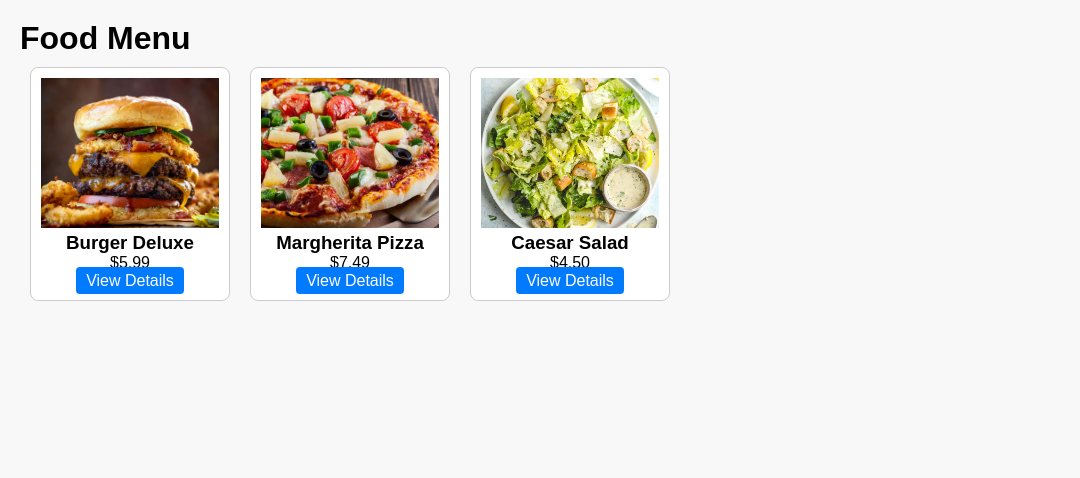
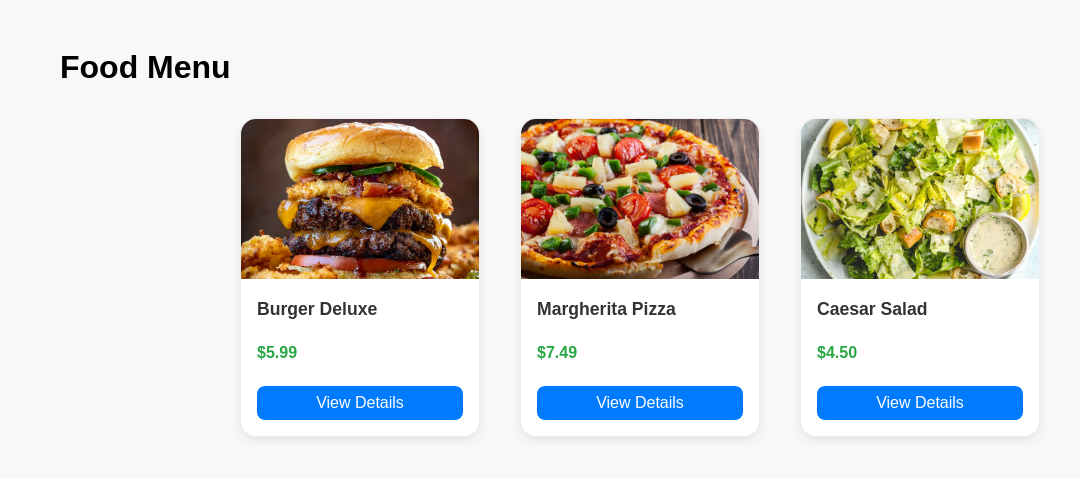
Before and after one commit to Mounir-88/CI-Pipeline, a React (Vite) app: page / in a window 1280 px wide. Shown: the top 478 px of the page, without its empty margins (0-1080 px from the left). Built offline with nearby package versions, Linux system fonts and the light colour scheme.

Commit message:
Style Modified + Dist folder + CI/CD pipeline

```diff
--- a/src/components/ProductCard.jsx
+++ b/src/components/ProductCard.jsx
@@ -1,41 +1,20 @@
 import React from 'react';
 import { Link } from 'react-router-dom';
+import styles from './ProductCard.module.css';
 
 function ProductCard({ product }) {
   return (
-    <div style={cardStyle}>
-      <img src={product.image} alt={product.name} style={imgStyle} />
-      <h3>{product.name}</h3>
-      <p>${product.price.toFixed(2)}</p>
-      <Link to={`/product/${product.id}`} style={buttonStyle}>
-        View Details
-      </Link>
+    <div className={styles.card}>
+      <img src={product.image} alt={product.name} className={styles.img} />
+      <div className={styles.content}>
+        <h3 className={styles.title}>{product.name}</h3>
+        <p className={styles.price}>${product.price.toFixed(2)}</p>
+        <Link to={`/product/${product.id}`} className={styles.button}>
+          View Details
+        </Link>
+      </div>
     </div>
   );
 }
 
-const cardStyle = {
-  border: '1px solid #ccc',
-  padding: '10px',
-  borderRadius: '8px',
-  textAlign: 'center',
-  width: '200px',
-  margin: '10px',
-  backgroundColor: 'white',
-};
-
-const imgStyle = {
-  width: '100%',
-  height: '150px',
-  objectFit: 'cover',
-};
-
-const buttonStyle = {
-  padding: '5px 10px',
-  textDecoration: 'none',
-  backgroundColor: '#007bff',
-  color: 'white',
-  borderRadius: '4px',
-};
-
 export default ProductCard;
--- /dev/null
+++ b/src/components/ProductCard.module.css
@@ -0,0 +1,58 @@
+.card {
+  border: 1px solid #eee;
+  border-radius: 16px;
+  overflow: hidden;
+  background: #fff;
+  width: 240px;
+  box-shadow: 0 4px 8px rgba(0, 0, 0, 0.08);
+  transition: transform 0.2s ease, box-shadow 0.3s ease;
+  margin: 10px;
+}
+
+.card:hover {
+  transform: translateY(-5px);
+  box-shadow: 0 8px 16px rgba(0, 0, 0, 0.1);
+}
+
+.img {
+  width: 100%;
+  height: 160px;
+  object-fit: cover;
+}
+
+.content {
+  padding: 16px;
+  display: flex;
+  flex-direction: column;
+  gap: 8px;
+}
+
+.title {
+  font-size: 1.1rem;
+  font-weight: 600;
+  color: #333;
+  margin: 0;
+}
+
+.price {
+  font-size: 1rem;
+  color: #28a745;
+  font-weight: bold;
+}
+
+.button {
+  margin-top: auto;
+  padding: 8px 12px;
+  background-color: #007bff;
+  color: white;
+  border: none;
+  border-radius: 8px;
+  text-align: center;
+  text-decoration: none;
+  font-weight: 500;
+  transition: background-color 0.3s ease;
+}
+
+.button:hover {
+  background-color: #0056b3;
+}
--- a/src/index.css
+++ b/src/index.css
@@ -1,7 +1,7 @@
 /* Reset some global styles */
 * {
-  margin: 0;
-  padding: 0;
+  /* margin: 0; */
+  /* padding: 0; */
   box-sizing: border-box;
 }
 
--- a/src/pages/Home.jsx
+++ b/src/pages/Home.jsx
@@ -17,11 +17,15 @@ function Home() {
 
 const containerStyle = {
   padding: '20px',
+  maxWidth: '1200px',
+  margin: '0 auto',
 };
 
 const gridStyle = {
   display: 'flex',
   flexWrap: 'wrap',
+  justifyContent: 'center',
+  gap: '20px',
 };
 
 export default Home;
```
Also changed, not shown: 2 other files (tests, documents, lock files or other folders).
